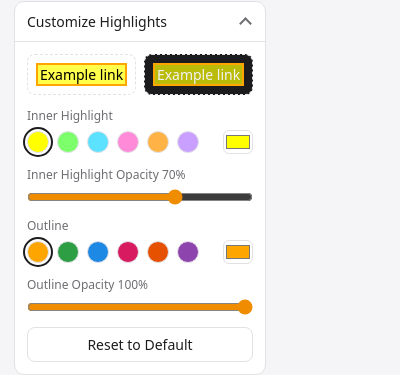
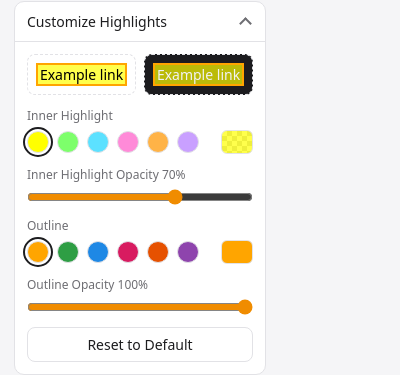
Before and after one commit to TiDeane/Link-Highlighter, a browser extension: page popup.html in a window 400 px wide. Both pictures are taken after a click on the button "Customize Highlights". Shown: the part 235-610 px from the top of the page. Drawn offline with Linux system fonts and the light colour scheme.

Commit message:
feat: replace custom color picker with a preview of the chosen color

```diff
--- a/popup.css
+++ b/popup.css
@@ -346,15 +346,16 @@ body {
   outline-offset: 2px;
 }
 
-.swatches input[type="color"] {
+/* Not clickable: shows the chosen color at the chosen opacity, over a checkerboard */
+.chosen-color {
   width: 30px;
-  height: 24px;
+  height: 22px;
   margin-left: auto;
-  padding: 0;
   border: 1px solid var(--border);
   border-radius: 6px;
-  background: none;
-  cursor: pointer;
+  background:
+    linear-gradient(var(--chosen-color), var(--chosen-color)),
+    repeating-conic-gradient(#c8c8c8 0% 25%, #fff 0% 50%) 0 0 / 10px 10px;
 }
 
 .field input[type="range"] {
--- a/popup.html
+++ b/popup.html
@@ -66,7 +66,7 @@
           <div class="field">
             <span class="field-label">Inner Highlight</span>
             <div class="swatches" id="highlight-swatches">
-              <input type="color" id="highlight-color" title="Custom color">
+              <span class="chosen-color" id="highlight-chosen" title="Chosen color and opacity"></span>
             </div>
           </div>
 
@@ -78,7 +78,7 @@
           <div class="field">
             <span class="field-label">Outline</span>
             <div class="swatches" id="outline-swatches">
-              <input type="color" id="outline-color" title="Custom color">
+              <span class="chosen-color" id="outline-chosen" title="Chosen color and opacity"></span>
             </div>
           </div>
 
--- a/popup.js
+++ b/popup.js
@@ -86,10 +86,10 @@ document.addEventListener('DOMContentLoaded', async () => {
   const colorPreviews = document.querySelectorAll('.color-preview');
   const colors = await chrome.storage.local.get(DEFAULT_COLORS);
 
-  // Each color has a row of preset swatches followed by a custom color input
+  // Each color has a row of preset swatches, followed by a preview of the chosen color and opacity
   const pickers = [
-    { key: 'highlightColor', presets: HIGHLIGHT_PRESETS, row: document.getElementById('highlight-swatches'), input: document.getElementById('highlight-color') },
-    { key: 'outlineColor', presets: OUTLINE_PRESETS, row: document.getElementById('outline-swatches'), input: document.getElementById('outline-color') }
+    { key: 'highlightColor', opacityKey: 'highlightOpacity', presets: HIGHLIGHT_PRESETS, row: document.getElementById('highlight-swatches'), chosen: document.getElementById('highlight-chosen') },
+    { key: 'outlineColor', opacityKey: 'outlineOpacity', presets: OUTLINE_PRESETS, row: document.getElementById('outline-swatches'), chosen: document.getElementById('outline-chosen') }
   ];
 
   const sliders = [
@@ -104,8 +104,8 @@ document.addEventListener('DOMContentLoaded', async () => {
   }
 
   function renderColors() {
-    for (const { key, row, input } of pickers) {
-      input.value = colors[key];
+    for (const { key, opacityKey, row, chosen } of pickers) {
+      chosen.style.setProperty('--chosen-color', toRgba(colors[key], colors[opacityKey]));
       row.querySelectorAll('.swatch').forEach(swatch => {
         swatch.setAttribute('aria-pressed', swatch.dataset.color === colors[key]);
       });
@@ -122,7 +122,7 @@ document.addEventListener('DOMContentLoaded', async () => {
     });
   }
 
-  for (const { key, presets, row, input } of pickers) {
+  for (const { key, presets, row, chosen } of pickers) {
     for (const color of presets) {
       const swatch = document.createElement('button');
       swatch.type = 'button';
@@ -131,10 +131,8 @@ document.addEventListener('DOMContentLoaded', async () => {
       swatch.title = color;
       swatch.style.backgroundColor = color;
       swatch.addEventListener('click', () => setColor(key, color));
-      row.insertBefore(swatch, input);
+      row.insertBefore(swatch, chosen);
     }
-
-    input.addEventListener('input', () => setColor(key, input.value));
   }
 
   for (const { key, slider } of sliders) {
```
